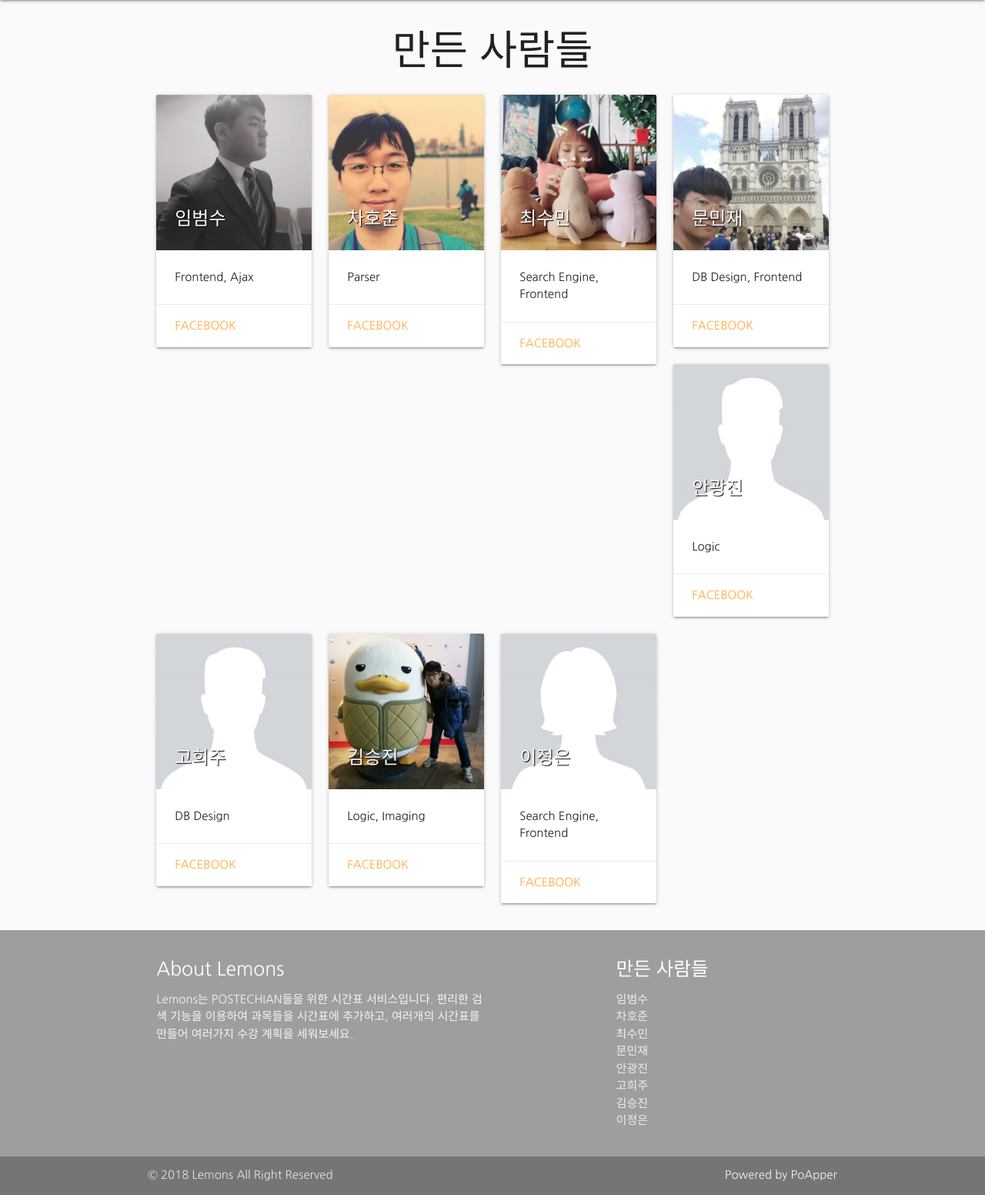
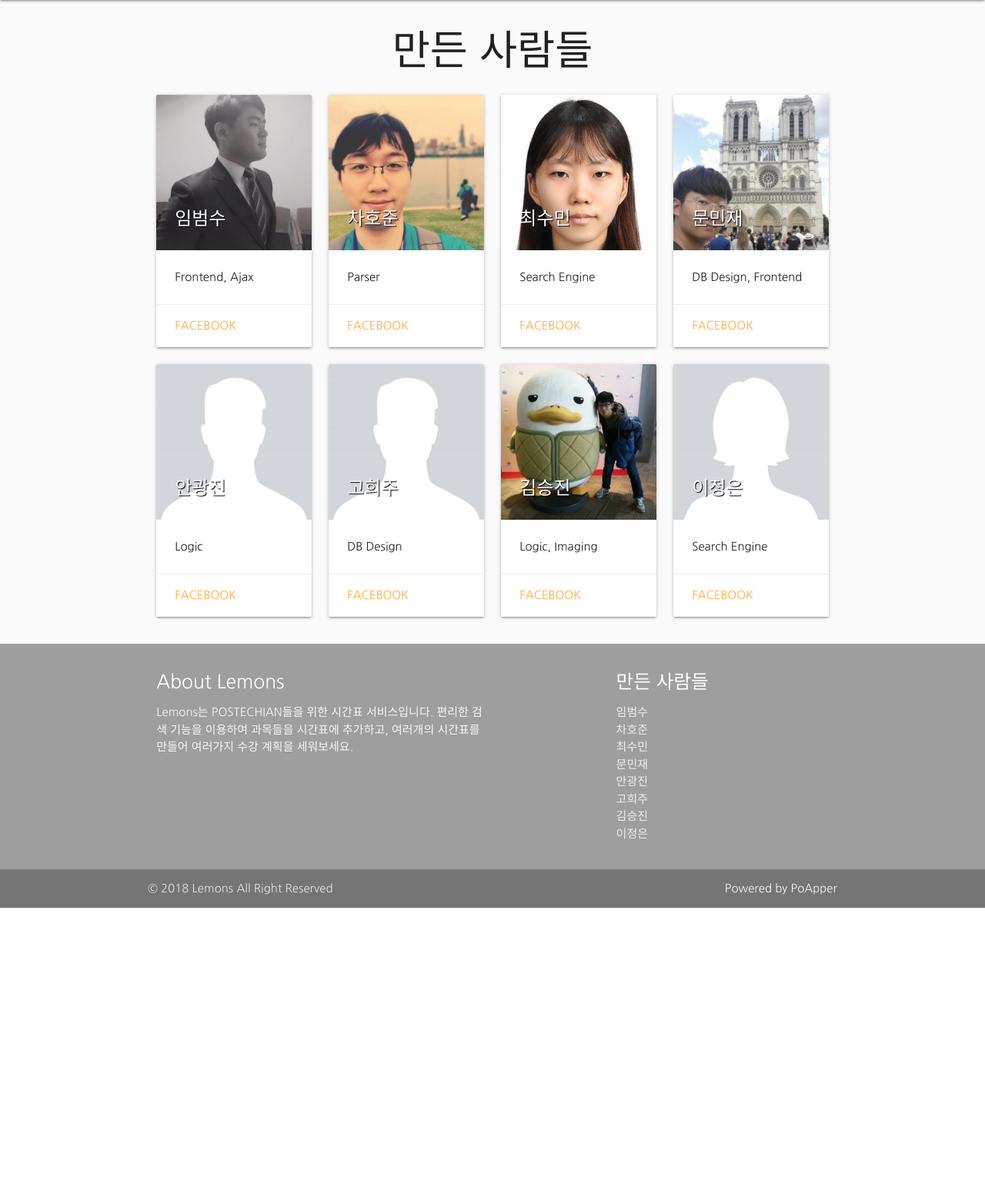
Before and after one commit to lbs1163/lemons, a Django app: page /aboutus/ in a window 1280 px wide. Shown: the part 64-1616 px from the top of the page at 77% size. After the commit the page ends 1243 px from the top, so only its background shows below. Run offline with Django 3.2, Linux system fonts and the light colour scheme; some libraries are stand-ins or nearby versions.

Commit message:
changed aboutus page

```diff
--- a/core/static/css/style.css
+++ b/core/static/css/style.css
@@ -387,3 +387,7 @@ main {
 .card .card-title {
 	text-shadow: 1px 1px 1px black;
 }
+
+.no-margin {
+	margin: 0 !important;
+}
--- a/core/static/js/timetable.js
+++ b/core/static/js/timetable.js
@@ -521,8 +521,9 @@ function deleteTimetableButtonEventHandler(e) {
 
 function SaveToImageButtonEventHandler(e) {
 
-    $(".period .subject-delete .material-icons, .period .subject-detail .material-icons, .credit").addClass("invisible");
+    $(".subject-delete .material-icons, .subject-detail .material-icons, .credit").addClass("invisible");
     $(".time").css("top", "3.5vh");
+    $(".timetable").addClass("no-margin");
 
     domtoimage.toJpeg($(".timetable.active").get(0), { bgcolor: "white" })
     .then(function (dataUrl) {
@@ -530,8 +531,9 @@ function SaveToImageButtonEventHandler(e) {
         link.download = 'timetable.jpeg';
         link.href = dataUrl;
         link.click();
-        $(".period .subject-delete .material-icons, .period .subject-detail .material-icons, .credit").removeClass("invisible");
+        $(".subject-delete .material-icons, .subject-detail .material-icons, .credit").removeClass("invisible");
         $(".time").removeAttr("style");
+        $(".timetable").removeClass("no-margin");
     });
 }
 
--- a/core/templates/core/aboutus.html
+++ b/core/templates/core/aboutus.html
@@ -41,7 +41,7 @@
                     <span class="card-title">최수민</span>
                 </div>
                 <div class="card-content">
-                    <p>Search Engine, Frontend</p>
+                    <p>Search Engine</p>
                 </div>
                 <div class="card-action">
                     <a target="_blank" href="https://www.facebook.com/profile.php?id=100010741157919">facebook</a>
@@ -111,7 +111,7 @@
                     <span class="card-title">이정은</span>
                 </div>
                 <div class="card-content">
-                    <p>Search Engine, Frontend</p>
+                    <p>Search Engine</p>
                 </div>
                 <div class="card-action">
                     <a target="_blank" href="https://www.facebook.com/profile.php?id=100021472042981">facebook</a>
--- a/core/templates/core/index.html
+++ b/core/templates/core/index.html
@@ -3,8 +3,6 @@
 {% load static %}
 
 {% block content %}
-<script src="Scripts/jquer_latest_2.11_.min.js" type="text/javascript"></script>
-<script src="Scripts/html2canvas.js" type="text/javascript"></script>
 <div class="container-fluid">
 
     <div id="semesters" class="row">
@@ -191,7 +189,6 @@
     {% endfor %}
     ];
 </script>
-<script src="{% static 'js/html2canvas.js' %}"></script>
 <script src="{% static 'js/dom-to-image.js' %}"></script>
 <script src="{% static 'js/timetable.js' %}"></script>
 {% endblock %}
```
Also changed, not shown: core/static/images/csm.jpg.
